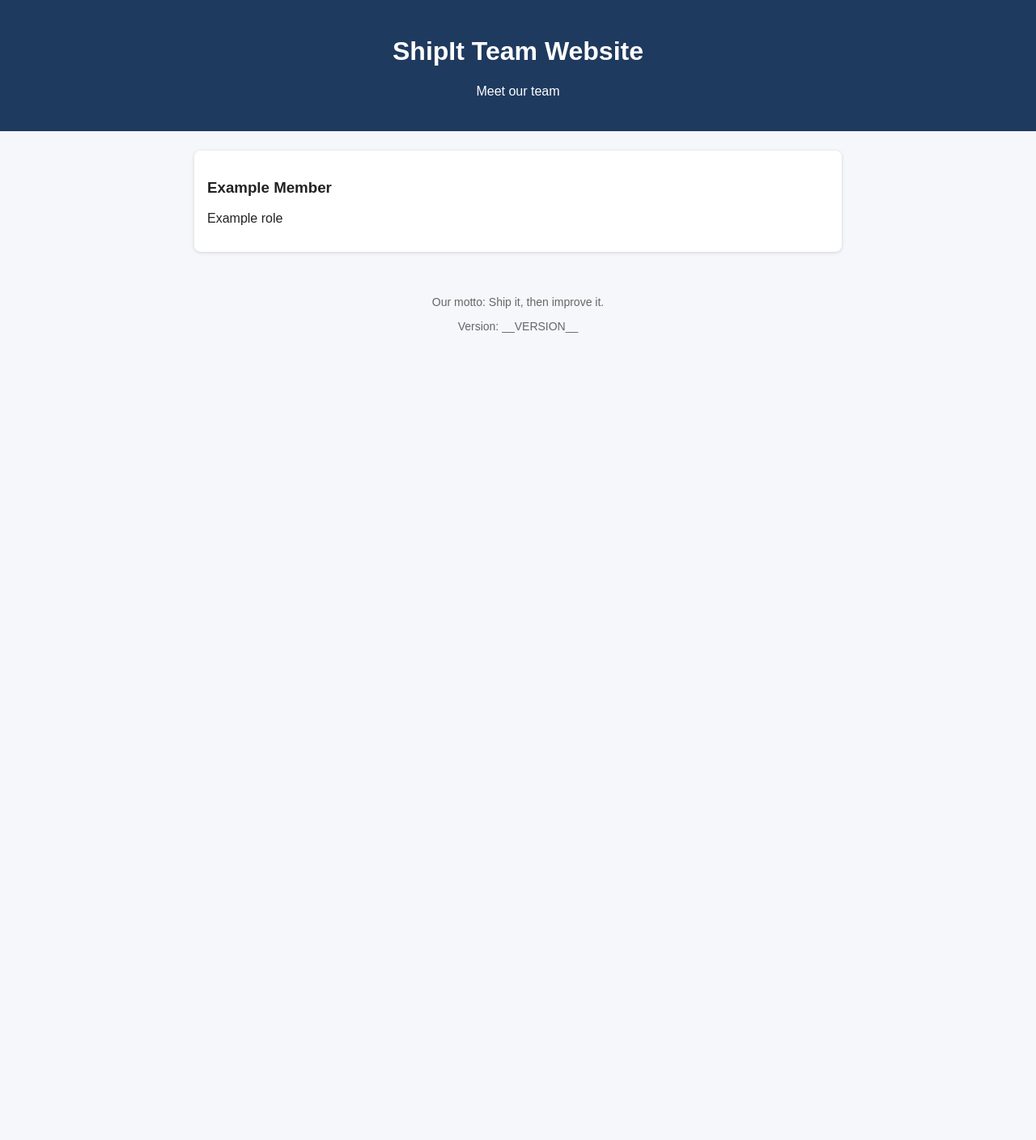
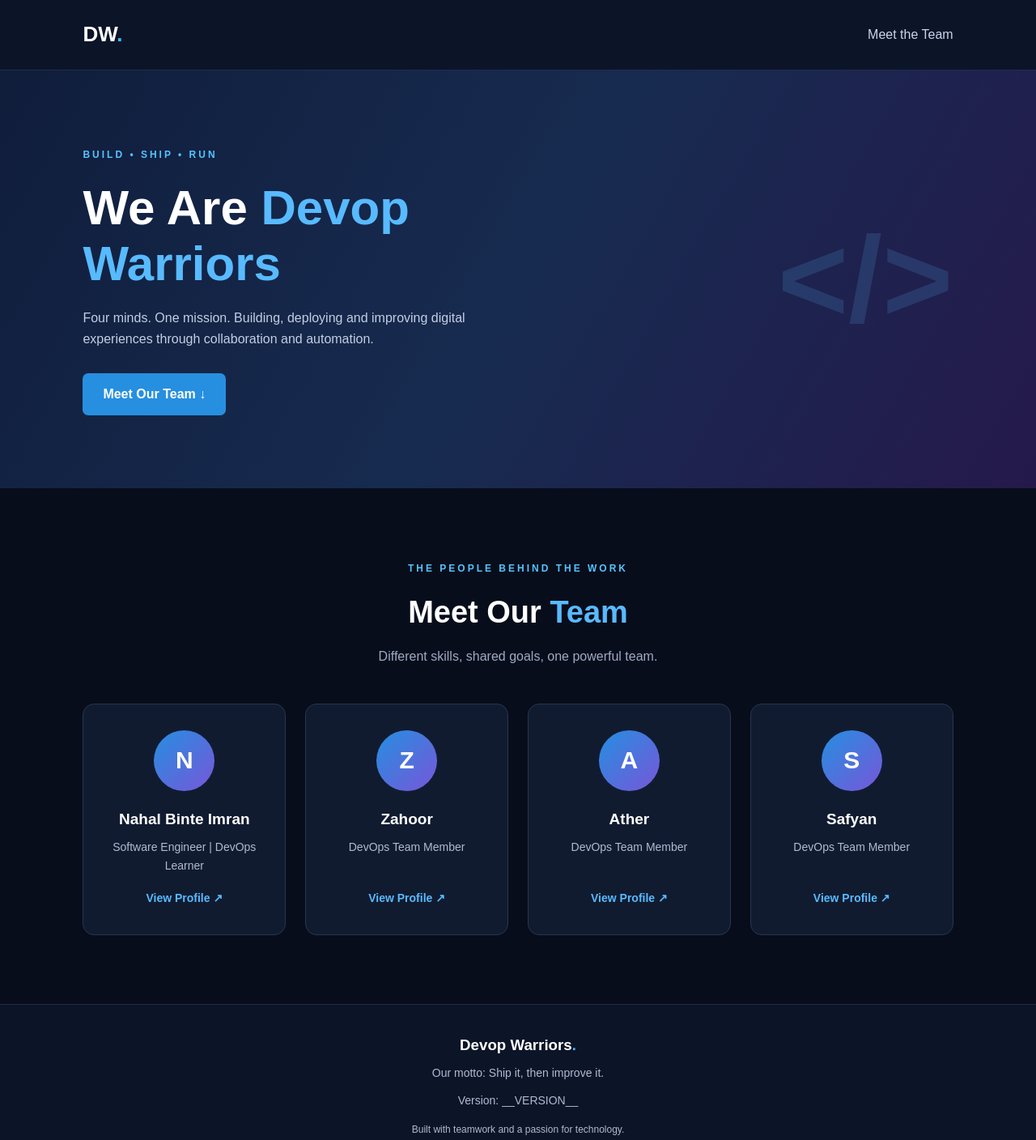
Before and after one commit to atherullah/shipit-falcon, a plain HTML site: page site/index.html in a window 1280 px wide. Shown: the whole page at 81% size. Before the commit the page ends 800 px from the top, so only its background shows below. Drawn offline with Linux system fonts and the light colour scheme.

Commit message:
DEVOPS-8: Create Devop Warriors team homepage

```diff
--- a/site/index.html
+++ b/site/index.html
@@ -1,26 +1,80 @@
+
 <!DOCTYPE html>
 <html lang="en">
 <head>
   <meta charset="UTF-8">
-  <title>ShipIt Team Website</title>
+  <meta name="viewport" content="width=device-width, initial-scale=1.0">
+  <title>Devop Warriors | Our Team</title>
   <link rel="stylesheet" href="style.css">
 </head>
 <body>
-  <header>
-    <h1>ShipIt Team Website</h1>
-    <p>Meet our team</p>
+
+  <nav class="navbar">
+    <div class="logo">DW<span>.</span></div>
+    <a href="#team" class="nav-link">Meet the Team</a>
+  </nav>
+
+  <header class="hero">
+    <div class="hero-content">
+      <span class="tag">BUILD • SHIP • RUN</span>
+      <h1>We Are <span>Devop Warriors</span></h1>
+      <p>
+        Four minds. One mission. Building, deploying and improving
+        digital experiences through collaboration and automation.
+      </p>
+      <a href="#team" class="hero-button">Meet Our Team ↓</a>
+    </div>
+    <div class="hero-decoration">&lt;/&gt;</div>
   </header>
-  <main>
-    <div class="cards">
-      <a class="card" href="members/example.html">
-        <h3>Example Member</h3>
-        <p>Example role</p>
-      </a>
-    </div>
+
+  <main id="team">
+    <section class="team-section">
+      <div class="section-heading">
+        <span class="tag">THE PEOPLE BEHIND THE WORK</span>
+        <h2>Meet Our <span>Team</span></h2>
+        <p>Different skills, shared goals, one powerful team.</p>
+      </div>
+
+      <div class="cards">
+
+        <a class="card" href="members/nahal.html">
+          <div class="avatar">N</div>
+          <h3>Nahal Binte Imran</h3>
+          <p>Software Engineer | DevOps Learner</p>
+          <span class="card-link">View Profile ↗</span>
+        </a>
+
+        <a class="card" href="members/zahoor.html">
+          <div class="avatar">Z</div>
+          <h3>Zahoor</h3>
+          <p>DevOps Team Member</p>
+          <span class="card-link">View Profile ↗</span>
+        </a>
+
+        <a class="card" href="members/ather.html">
+          <div class="avatar">A</div>
+          <h3>Ather</h3>
+          <p>DevOps Team Member</p>
+          <span class="card-link">View Profile ↗</span>
+        </a>
+
+        <a class="card" href="members/safyan.html">
+          <div class="avatar">S</div>
+          <h3>Safyan</h3>
+          <p>DevOps Team Member</p>
+          <span class="card-link">View Profile ↗</span>
+        </a>
+
+      </div>
+    </section>
   </main>
+
   <footer>
+    <h3>Devop Warriors<span>.</span></h3>
     <p>Our motto: Ship it, then improve it.</p>
-    <p>Version: __VERSION__</p>
+    <p class="version">Version: __VERSION__</p>
+    <p class="copyright">Built with teamwork and a passion for technology.</p>
   </footer>
+
 </body>
 </html>
--- a/site/style.css
+++ b/site/style.css
@@ -1,7 +1,215 @@
-body { font-family: Arial, sans-serif; margin: 0; background: #f5f7fa; color: #222; }
-header { background: #1f3a5f; color: #fff; padding: 24px; text-align: center; }
-main { max-width: 800px; margin: 24px auto; padding: 0 16px; }
-.cards { display: grid; grid-template-columns: repeat(auto-fit, minmax(180px, 1fr)); gap: 16px; }
-.card { display: block; background: #fff; border-radius: 8px; padding: 16px; text-decoration: none; color: inherit; box-shadow: 0 1px 4px rgba(0,0,0,.15); }
-.card:hover { box-shadow: 0 2px 8px rgba(0,0,0,.3); }
-footer { text-align: center; padding: 16px; color: #666; font-size: 14px; }
+
+* {
+  margin: 0;
+  padding: 0;
+  box-sizing: border-box;
+}
+
+html {
+  scroll-behavior: smooth;
+}
+
+body {
+  font-family: Arial, sans-serif;
+  background: #080d1b;
+  color: #ffffff;
+  line-height: 1.6;
+}
+
+.navbar {
+  display: flex;
+  justify-content: space-between;
+  align-items: center;
+  padding: 22px 8%;
+  background: #0c1428;
+  border-bottom: 1px solid #202c48;
+}
+
+.logo {
+  font-size: 26px;
+  font-weight: bold;
+  color: #ffffff;
+}
+
+.logo span,
+footer h3 span {
+  color: #48b6ff;
+}
+
+.nav-link {
+  color: #c9d5e9;
+  text-decoration: none;
+}
+
+.nav-link:hover {
+  color: #48b6ff;
+}
+
+.hero {
+  min-height: 430px;
+  padding: 90px 8%;
+  display: flex;
+  align-items: center;
+  justify-content: space-between;
+  gap: 30px;
+  background: linear-gradient(120deg, #101d3b, #172b50, #25194c);
+  overflow: hidden;
+}
+
+.hero-content {
+  max-width: 650px;
+}
+
+.tag {
+  color: #55c4ff;
+  font-size: 12px;
+  font-weight: bold;
+  letter-spacing: 3px;
+}
+
+.hero h1 {
+  font-size: clamp(36px, 6vw, 60px);
+  line-height: 1.15;
+  margin: 20px 0;
+}
+
+.hero h1 span,
+.section-heading h2 span {
+  color: #58baff;
+}
+
+.hero p {
+  max-width: 550px;
+  color: #c3cee2;
+  margin-bottom: 30px;
+}
+
+.hero-button {
+  display: inline-block;
+  padding: 13px 25px;
+  background: #278fe0;
+  color: white;
+  border-radius: 7px;
+  text-decoration: none;
+  font-weight: bold;
+  transition: 0.3s;
+}
+
+.hero-button:hover {
+  background: #176fbd;
+  transform: translateY(-3px);
+}
+
+.hero-decoration {
+  font-size: clamp(70px, 12vw, 150px);
+  font-weight: bold;
+  color: rgba(88, 186, 255, 0.16);
+}
+
+.team-section {
+  padding: 85px 8%;
+  text-align: center;
+}
+
+.section-heading h2 {
+  font-size: 38px;
+  margin: 12px 0;
+}
+
+.section-heading p {
+  color: #9eabc3;
+  margin-bottom: 45px;
+}
+
+.cards {
+  display: grid;
+  grid-template-columns: repeat(auto-fit, minmax(220px, 1fr));
+  gap: 24px;
+}
+
+.card {
+  padding: 32px 20px;
+  background: #111b30;
+  border: 1px solid #263653;
+  border-radius: 14px;
+  text-decoration: none;
+  color: white;
+  transition: 0.3s;
+}
+
+.card:hover {
+  transform: translateY(-8px);
+  border-color: #48b6ff;
+  box-shadow: 0 12px 30px rgba(35, 135, 220, 0.16);
+}
+
+.avatar {
+  width: 75px;
+  height: 75px;
+  display: flex;
+  align-items: center;
+  justify-content: center;
+  margin: 0 auto 20px;
+  border-radius: 50%;
+  background: linear-gradient(135deg, #248fe0, #7856d9);
+  font-size: 30px;
+  font-weight: bold;
+}
+
+.card h3 {
+  font-size: 19px;
+  margin-bottom: 8px;
+}
+
+.card p {
+  color: #aebbd1;
+  font-size: 14px;
+  min-height: 45px;
+}
+
+.card-link {
+  display: inline-block;
+  margin-top: 18px;
+  color: #58baff;
+  font-size: 14px;
+  font-weight: bold;
+}
+
+footer {
+  padding: 35px 20px;
+  text-align: center;
+  background: #0c1428;
+  border-top: 1px solid #202c48;
+}
+
+footer h3 {
+  margin-bottom: 8px;
+}
+
+footer p {
+  color: #aebbd1;
+  font-size: 14px;
+}
+
+footer .version {
+  margin-top: 12px;
+}
+
+footer .copyright {
+  margin-top: 15px;
+  font-size: 12px;
+}
+
+@media (max-width: 600px) {
+  .hero {
+    padding: 65px 7%;
+  }
+
+  .hero-decoration {
+    display: none;
+  }
+
+  .team-section {
+    padding: 60px 7%;
+  }
+}
```
Also changed, not shown: site/members/nahal.html (added, +46 -0 lines).
